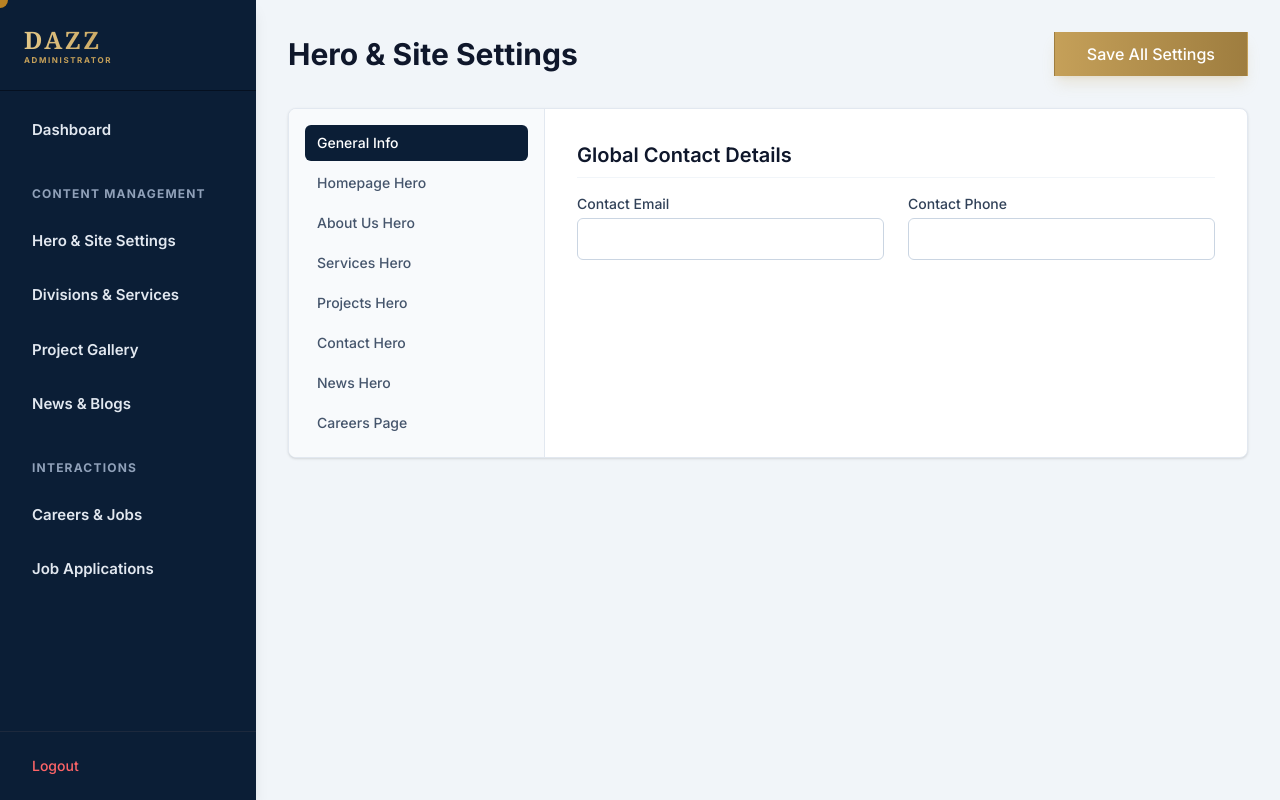
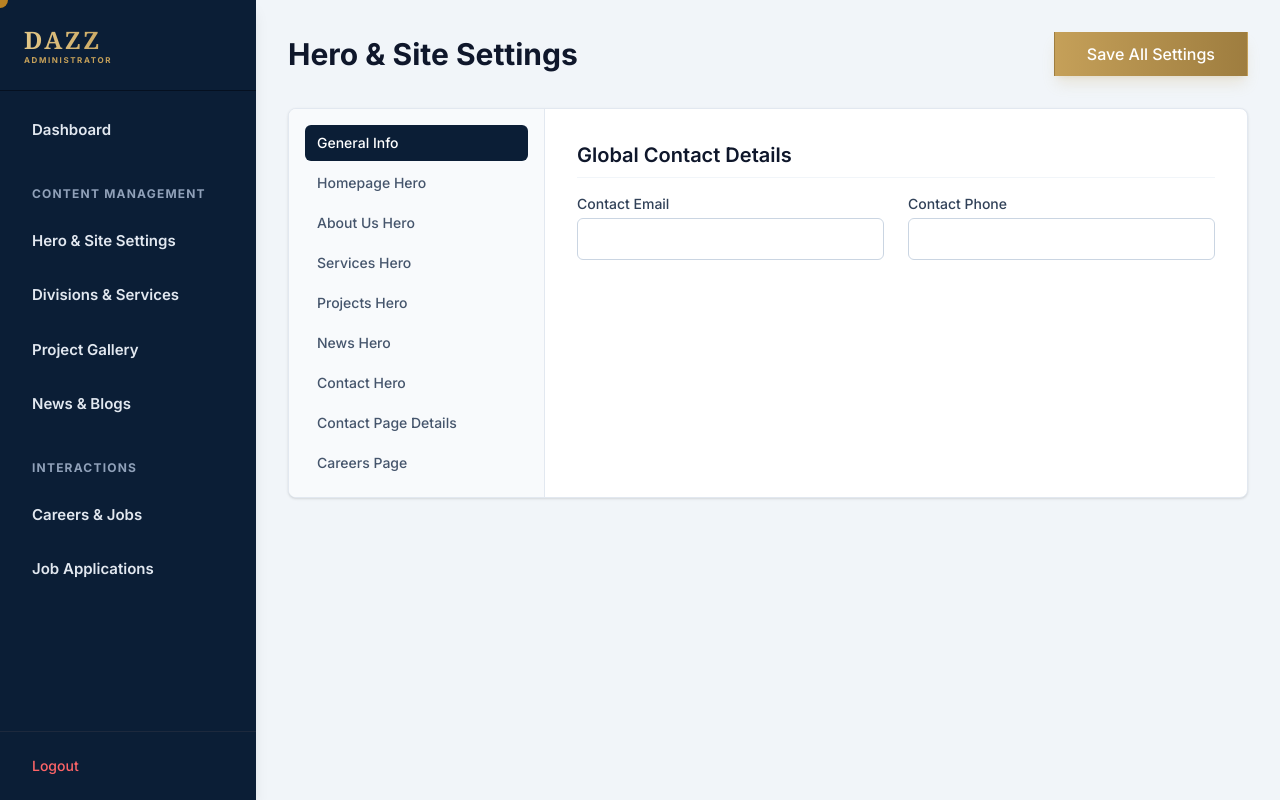
Before and after one commit to Najath-Muhammad/Dazz, a Next.js app in the folder frontend/: page /admin/settings in a window 1280 px wide. Built offline with nearby package versions, Linux system fonts and the light colour scheme; no server answers.

Commit message:
fix: refactor admin settings UI to support Contact hero image uploads natively

```diff
--- a/frontend/app/(admin)/admin/settings/page.tsx
+++ b/frontend/app/(admin)/admin/settings/page.tsx
@@ -12,8 +12,9 @@ const TABS = [
   { id: 'about', label: 'About Us Hero' },
   { id: 'services', label: 'Services Hero' },
   { id: 'projects', label: 'Projects Hero' },
+  { id: 'news', label: 'News Hero' },
   { id: 'contact', label: 'Contact Hero' },
-  { id: 'news', label: 'News Hero' },
+  { id: 'contact_page', label: 'Contact Page Details' },
   { id: 'careers', label: 'Careers Page' },
 ];
 
@@ -175,7 +176,7 @@ export default function AdminSettingsPage() {
               settings={settings}
               onChange={(newSettings) => setSettings(newSettings)}
             />
-          ) : activeTab === 'contact' ? (
+          ) : activeTab === 'contact_page' ? (
             <ContactSettings
               settings={settings}
               onChange={(newSettings) => setSettings(newSettings)}
```
